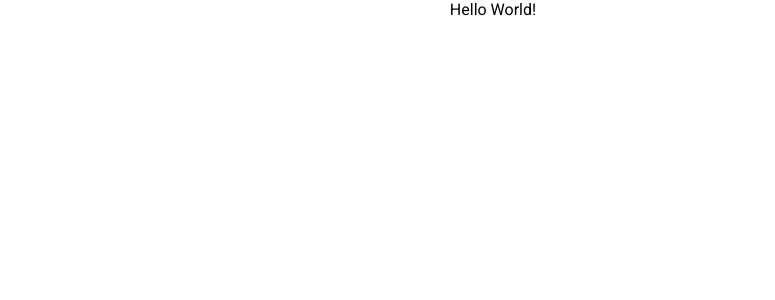
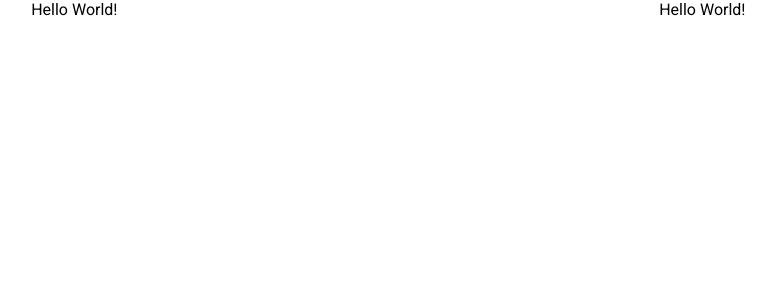
Before and after one commit to coleman-buffa/weather-dashboard, a React (Create React App) app in the folder client/: page / in a window 1280 px wide. Shown: the top 300 px of the page, without its empty margins (147-922 px from the left). Built offline with nearby package versions, Linux system fonts and the light colour scheme.

Commit message:
Setup broad page layout. Trim excess code from create-react-app output.

```diff
--- a/client/public/index.html
+++ b/client/public/index.html
@@ -2,7 +2,6 @@
 <html lang="en">
   <head>
     <meta charset="utf-8" />
-    <link rel="icon" href="%PUBLIC_URL%/favicon.ico" />
     <meta name="viewport" content="width=device-width, initial-scale=1" />
     <meta name="theme-color" content="#000000" />
     <meta
@@ -10,7 +9,6 @@
       content="Weather Dashboard"
     />
     <link rel="stylesheet" href="https://fonts.googleapis.com/css?family=Roboto:300,400,500,700&display=swap" />
-    <link rel="manifest" href="%PUBLIC_URL%/manifest.json" />
     <title>Weather Dashboard</title>
     <style>
       * {
--- a/client/src/App.js
+++ b/client/src/App.js
@@ -1,9 +1,19 @@
 import './App.css';
+import { Container, Grid} from '@material-ui/core';
 
 function App() {
   return (
     <div className="App">
-      Hello World!
+      <Container>
+        <Grid container spacing={3}>
+          <Grid item xs={12} md={4}>
+            Hello World!
+          </Grid>
+          <Grid item xs={12} md={8}>
+            Hello World!
+          </Grid>
+        </Grid>
+      </Container>
     </div>
   );
 }
```
